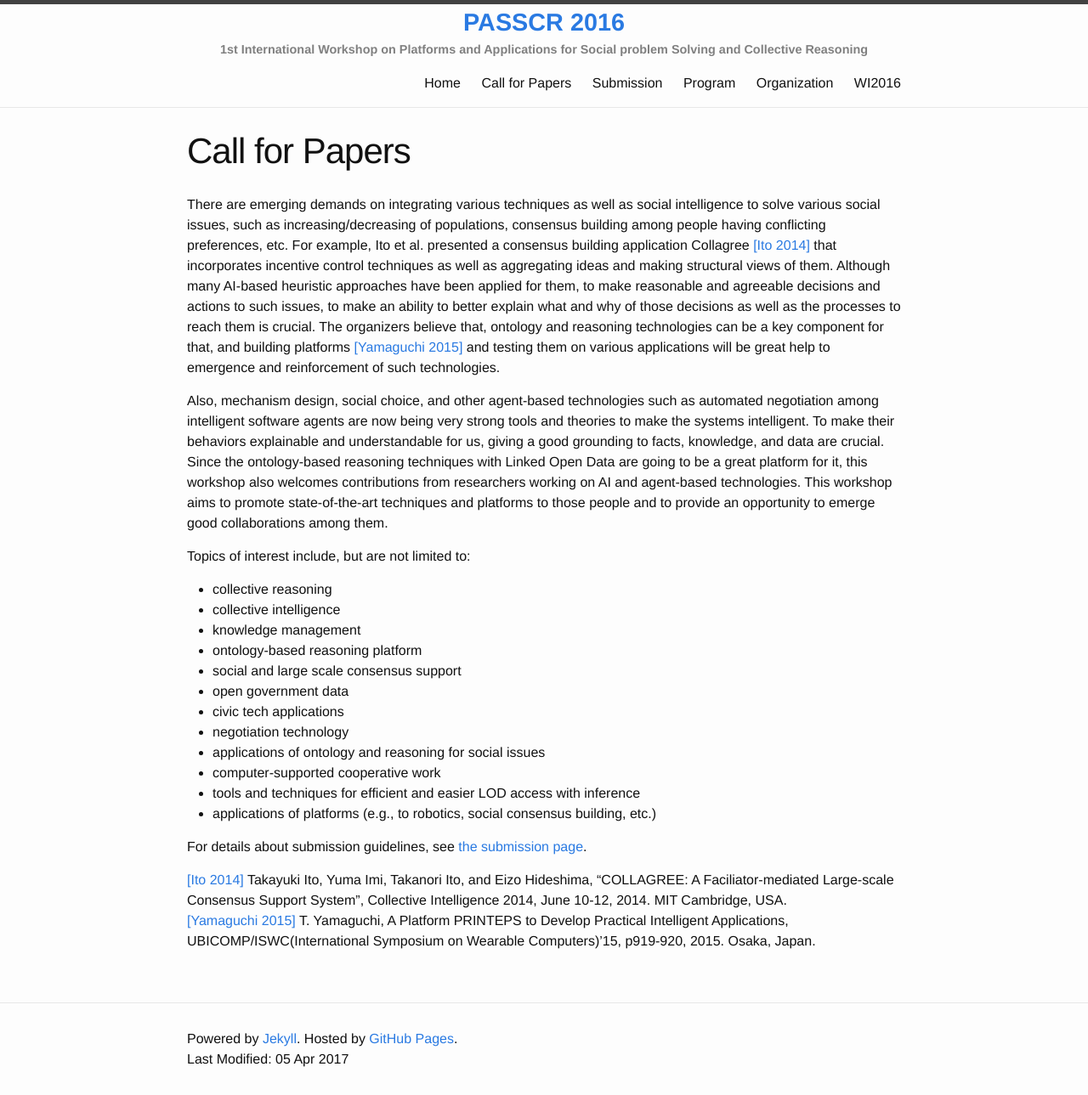
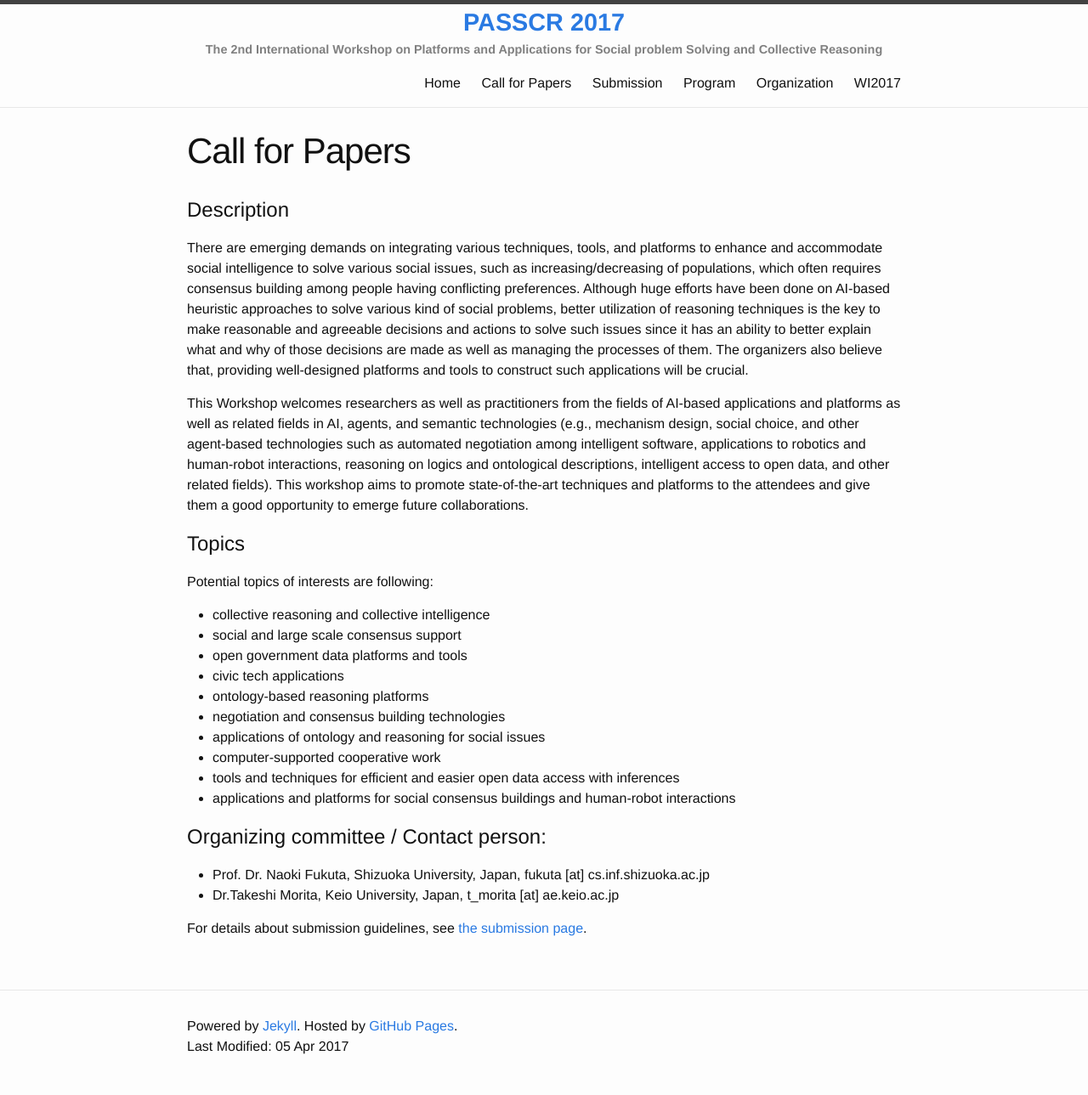
Before and after one commit to passcr/passcr.github.io, a Jekyll site: the page built from cfp.md, in a window 1280 px wide. Shown: the whole page at 85% size. Built offline with Jekyll 4.4.1, drawn with Linux system fonts in a browser that asks for light colours.

Commit message:
added passcr 2017 pages

```diff
--- a/_includes/head.html
+++ b/_includes/head.html
@@ -3,7 +3,7 @@
   <meta http-equiv="X-UA-Compatible" content="IE=edge">
   <meta name="viewport" content="width=device-width, initial-scale=1">
 
-  <title>{% if page.title %}{{ page.title | escape }}{% else %}{{ site.title | escape }}{% endif %} - PASSCR 2016</title>
+  <title>{% if page.title %}{{ page.title | escape }}{% else %}{{ site.title | escape }}{% endif %} - PASSCR</title>
   <meta name="description" content="{% if page.excerpt %}{{ page.excerpt | strip_html | strip_newlines | truncate: 160 }}{% else %}{{ site.description }}{% endif %}">
 
   <link rel="stylesheet" href="{{ "/css/main.css" | prepend: site.baseurl }}">
--- a/_includes/header.html
+++ b/_includes/header.html
@@ -4,9 +4,9 @@
 
 	  <div>
 		  <div class="title">
-			  <a href="{{ site.baseurl }}/">PASSCR 2016</a>
+			  <a href="{{ site.baseurl }}/">PASSCR 2017</a>
 		  </div>
-		  <div class="subtitle">1st International Workshop on Platforms and Applications for Social problem Solving and Collective Reasoning</div>
+		  <div class="subtitle">The 2nd International Workshop on Platforms and Applications for Social problem Solving and Collective Reasoning</div>
 	  </div>
 	  <nav class="site-nav">
       <a href="#" class="menu-icon">
@@ -23,7 +23,7 @@
           <a class="page-link" href="/submission">Submission</a>
           <a class="page-link" href="/program">Program</a>
           <a class="page-link" href="/organization">Organization</a>
-          <a class="page-link" href="http://wibih.unomaha.edu/wi">WI2016</a>
+          <a class="page-link" href="http://webintelligence2017.com/">WI2017</a>
       </div>
     </nav>
 
--- a/cfp.md
+++ b/cfp.md
@@ -3,26 +3,28 @@ layout: page
 title: Call for Papers
 permalink: /cfp/
 ---
-There are emerging demands on integrating various techniques as well as social intelligence to solve various social issues, such as increasing/decreasing of populations, consensus building among people having conflicting preferences, etc. For example, Ito et al. presented a consensus building application Collagree [[Ito 2014]](#ito2014) that incorporates incentive control techniques as well as aggregating ideas and making structural views of them. Although many AI-based heuristic approaches have been applied for them, to make reasonable and agreeable decisions and actions to such issues, to make an ability to better explain what and why of those decisions as well as the processes to reach them is crucial. The organizers believe that, ontology and reasoning technologies can be a key component for that, and building platforms [[Yamaguchi 2015]](#yamaguchi2015) and testing them on various applications will be great help to emergence and reinforcement of such technologies.
+# Description
 
-Also, mechanism design, social choice, and other agent-based technologies such as automated negotiation among intelligent software agents are now being very strong tools and theories to make the systems intelligent. To make their behaviors explainable and understandable for us, giving a good grounding to facts, knowledge, and data are crucial. Since the ontology-based reasoning techniques with Linked Open Data are going to be a great platform for it, this workshop also welcomes contributions from researchers working on AI and agent-based technologies. This workshop aims to promote state-of-the-art techniques and platforms to those people and to provide an opportunity to emerge good collaborations among them.
+There are emerging demands on integrating various techniques, tools, and platforms to enhance and accommodate social intelligence to solve various social issues, such as increasing/decreasing of populations, which often requires consensus building among people having conflicting preferences. Although huge efforts have been done on AI-based heuristic approaches to solve various kind of social problems, better utilization of reasoning techniques is the key to make reasonable and agreeable decisions and actions to solve such issues since it has an ability to better explain what and why of those decisions are made as well as managing the processes of them. The organizers also believe that, providing well-designed platforms and tools to construct such applications will be crucial.
 
-Topics of interest include, but are not limited to:
+This Workshop welcomes researchers as well as practitioners from the fields of AI-based applications and platforms as well as related fields in AI, agents, and semantic technologies (e.g., mechanism design, social choice, and other agent-based technologies such as automated negotiation among intelligent software, applications to robotics and human-robot interactions, reasoning on logics and ontological descriptions, intelligent access to open data, and other related fields). This workshop aims to promote state-of-the-art techniques and platforms to the attendees and  give them a good opportunity to emerge future collaborations.
 
-* collective reasoning
-* collective intelligence
-* knowledge management
-* ontology-based reasoning platform
+# Topics
+Potential topics of interests are following:
+
+* collective reasoning and collective intelligence
 * social and large scale consensus support
-* open government data
+* open government data platforms and tools
 * civic tech applications
-* negotiation technology
+* ontology-based reasoning platforms
+* negotiation and consensus building technologies
 * applications of ontology and reasoning for social issues
 * computer-supported cooperative work
-* tools and techniques for efficient and easier LOD access with inference
-* applications of platforms (e.g., to robotics, social consensus building, etc.)
+* tools and techniques for efficient and easier open data access with inferences
+* applications and platforms for social consensus buildings and human-robot interactions
+
+# Organizing committee / Contact person:
+* Prof. Dr. Naoki Fukuta, Shizuoka University, Japan, fukuta [at] cs.inf.shizuoka.ac.jp
+* Dr.Takeshi Morita, Keio University, Japan, t_morita [at] ae.keio.ac.jp
 
 For details about submission guidelines, see [the submission page](http://passcr.org/submission/).
-
-<a name="ito2014">[Ito 2014]</a> Takayuki Ito, Yuma Imi, Takanori Ito, and Eizo Hideshima, “COLLAGREE: A Faciliator-mediated Large-scale Consensus Support System”, Collective Intelligence 2014, June 10-12, 2014. MIT Cambridge, USA.  <br/>
-<a name="yamaguchi2015">[Yamaguchi 2015]</a> T. Yamaguchi, A Platform PRINTEPS to Develop Practical Intelligent Applications, UBICOMP/ISWC(International Symposium on Wearable Computers)'15, p919-920, 2015. Osaka, Japan.
```
Also changed, not shown: 2016/cfp.md (added, +28 -0 lines), 2016/index.md (added, +23 -0 lines), 2016/organization.md (added, +24 -0 lines), 2016/program.md (added, +19 -0 lines), 2016/submission.md (added, +16 -0 lines), index.md (+11 -12 lines), program.md (+1 -13 lines), submission.md (+2 -11 lines).
